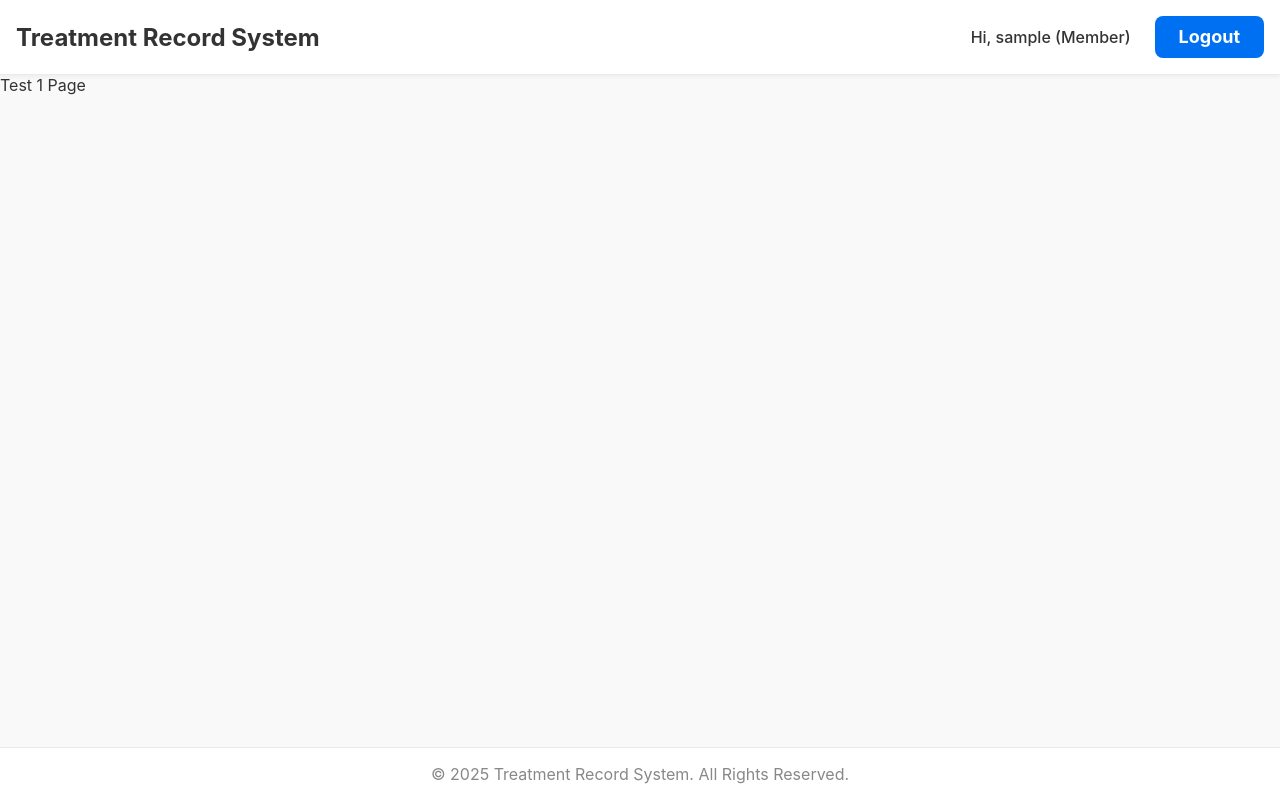
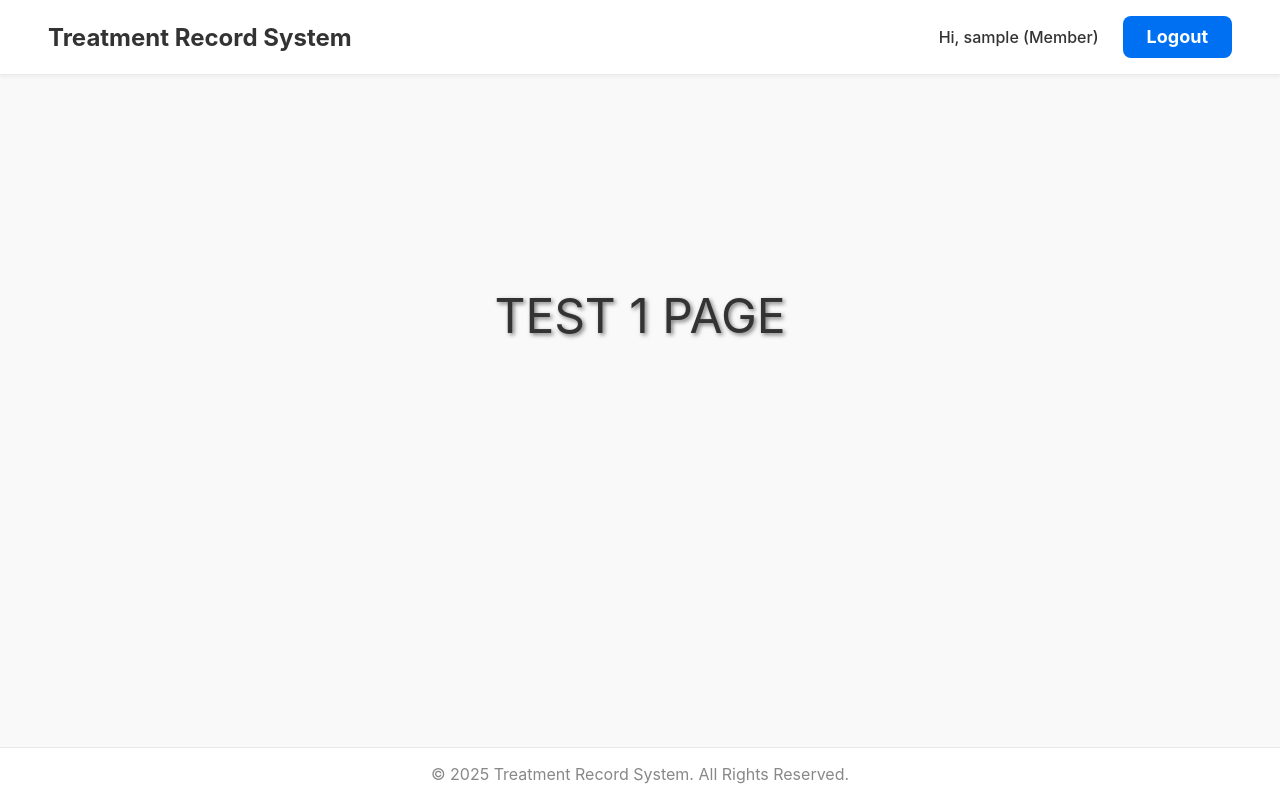
Before and after one commit to bigbrianlin/treatment_record, a Next.js app in the folder client/: page /test1 in a window 1280 px wide. Built offline with nearby package versions, Linux system fonts and the light colour scheme; no server answers; sample sign-in values are in the browser's storage.

Commit message:
add test1 css

```diff
--- a/client/components/Layout/Navbar.module.css
+++ b/client/components/Layout/Navbar.module.css
@@ -2,7 +2,8 @@
   display: flex;
   justify-content: space-between;
   align-items: center;
-  padding: 1rem;
+  width: 100%;
+  padding: 1rem 3rem;
   background-color: var(--surface-color);
   border-bottom: 1px solid var(--border-color);
   box-shadow: 0 2px 4px rgba(0, 0, 0, 0.05);
@@ -24,3 +25,9 @@
 .userInfo {
   font-weight: 500;
 }
+
+@media (max-width: 768px) {
+  .header {
+    padding: 1rem;
+  }
+}
--- a/client/pages/index.js
+++ b/client/pages/index.js
@@ -54,9 +54,6 @@ export default function Home() {
           <FeatureCard href="/test1" title="Test1" description="Test" />
           <FeatureCard href="/test1" title="Test1" description="Test" />
           <FeatureCard href="/test1" title="Test1" description="Test" />
-          <FeatureCard href="/test1" title="Test1" description="Test" />
-          <FeatureCard href="/test1" title="Test1" description="Test" />
-          <FeatureCard href="/test1" title="Test1" description="Test" />
         </div>
       </section>
     </div>
--- a/client/pages/soapNotes/select-patient.module.css
+++ b/client/pages/soapNotes/select-patient.module.css
@@ -1,6 +1,6 @@
 /* client/pages/soapNotes/select-patient.module.css */
 .container {
-  max-width: 900px;
+  max-width: 1200px;
   margin: 2rem auto;
   padding: 2rem;
 }
--- a/client/pages/test1/index.js
+++ b/client/pages/test1/index.js
@@ -1,5 +1,11 @@
+import styles from "./index.module.css";
+
 export default function Test1() {
-  return <div>Test 1 Page</div>;
+  return (
+    <div className={styles.info}>
+      <p>Test 1 Page</p>
+    </div>
+  );
 }
 
 Test1.auth = true;
--- /dev/null
+++ b/client/pages/test1/index.module.css
@@ -0,0 +1,13 @@
+.info {
+  display: flex;
+  max-width: 100%;
+  align-items: center;
+  justify-content: center;
+  height: 60vh;
+}
+
+.info p {
+  font-size: 3rem;
+  text-transform: uppercase;
+  text-shadow: 2px 2px 4px rgba(0, 0, 0, 0.5);
+}
```
